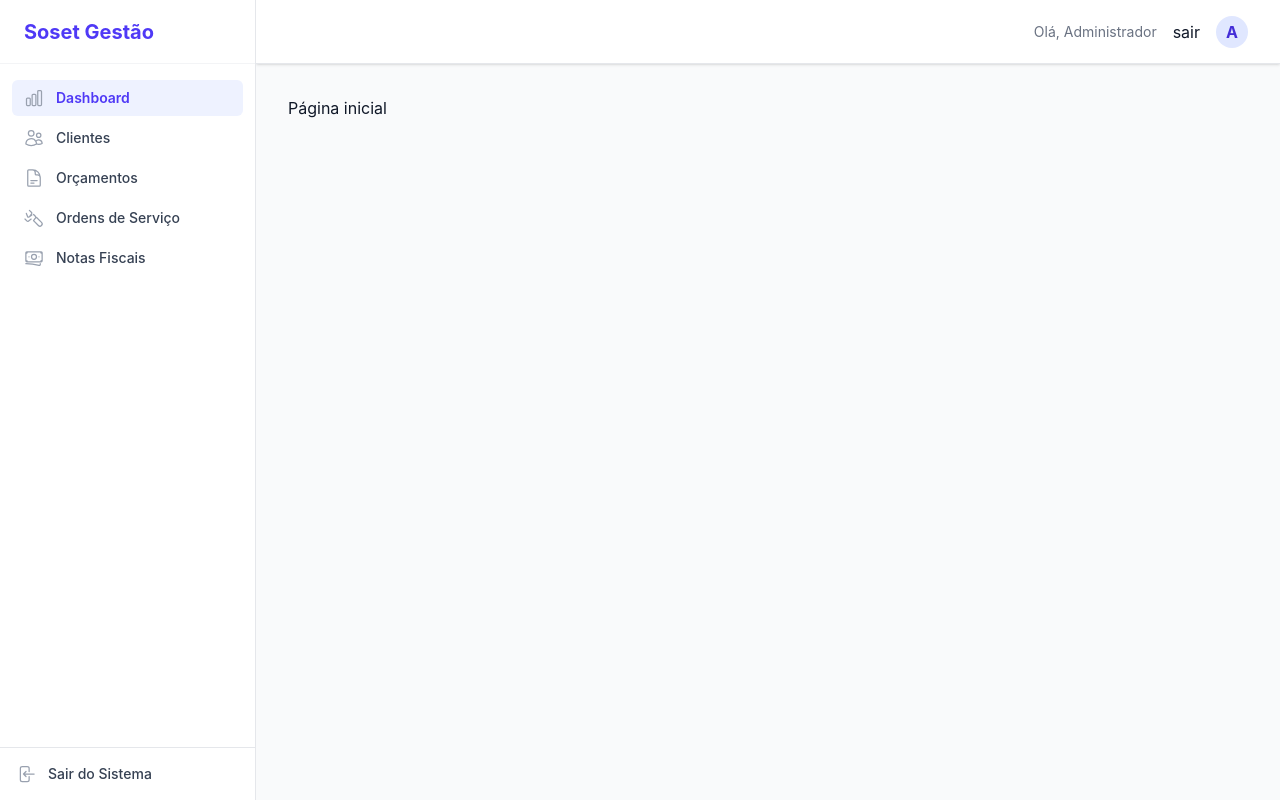
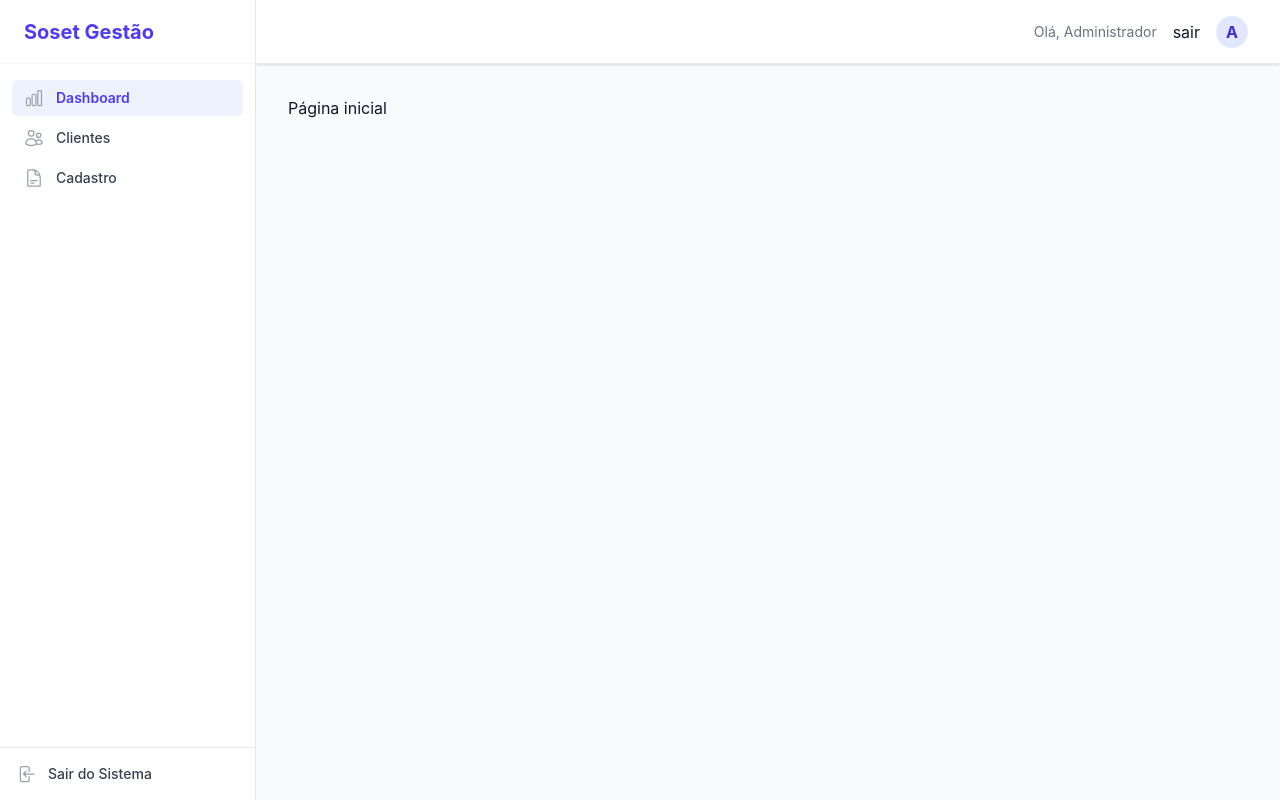
Before and after one commit to grafica-soset/front-admin, a Nuxt app: page / in a window 1280 px wide. Built offline with nearby package versions, Linux system fonts and the light colour scheme; no server answers.

Commit message:
Alterar o menu

```diff
--- a/app/layouts/default.vue
+++ b/app/layouts/default.vue
@@ -21,20 +21,11 @@ const menuItems = [
     icon: '<svg fill="none" viewBox="0 0 24 24" stroke-width="1.5" stroke="currentColor"><path stroke-linecap="round" stroke-linejoin="round" d="M15 19.128a9.38 9.38 0 002.625.372 9.337 9.337 0 004.121-.952 4.125 4.125 0 00-7.533-2.493M15 19.128v-.003c0-1.113-.285-2.16-.786-3.07M15 19.128v.106A12.318 12.318 0 018.624 21c-2.331 0-4.512-.645-6.374-1.766l-.001-.109a6.375 6.375 0 0111.964-3.07M12 6.375a3.375 3.375 0 11-6.75 0 3.375 3.375 0 016.75 0zm8.25 2.25a2.625 2.625 0 11-5.25 0 2.625 2.625 0 015.25 0z" /></svg>'
   },
   {
-    name: 'Orçamentos',
-    path: '/orcamentos',
+    name: 'Cadastro',
+    path: '/cadastro',
     icon: '<svg fill="none" viewBox="0 0 24 24" stroke-width="1.5" stroke="currentColor"><path stroke-linecap="round" stroke-linejoin="round" d="M19.5 14.25v-2.625a3.375 3.375 0 00-3.375-3.375h-1.5A1.125 1.125 0 0113.5 7.125v-1.5a3.375 3.375 0 00-3.375-3.375H8.25m0 12.75h7.5m-7.5 3H12M10.5 2.25H5.625c-.621 0-1.125.504-1.125 1.125v17.25c0 .621.504 1.125 1.125 1.125h12.75c.621 0 1.125-.504 1.125-1.125V11.25a9 9 0 00-9-9z" /></svg>'
   },
-  {
-    name: 'Ordens de Serviço',
-    path: '/ordens-de-servico',
-    icon: '<svg fill="none" viewBox="0 0 24 24" stroke-width="1.5" stroke="currentColor"><path stroke-linecap="round" stroke-linejoin="round" d="M11.42 15.17L17.25 21A2.652 2.652 0 0021 17.25l-5.877-5.877M11.42 15.17l2.492-3.396c.339-.464.321-1.09-.043-1.535L11.5 7.828m-2.921 5.467l-3.395 2.492c-.464.339-1.09.322-1.535-.043L1.172 13.27m5.467-2.921l2.492-3.396c.339-.464.321-1.09-.043-1.535L6.5 2.828m2.921 5.467l-3.395 2.492c-.464.339-1.09.322-1.535-.043L2.828 6.5" /></svg>'
-  },
-  {
-    name: 'Notas Fiscais',
-    path: '/notas-fiscais',
-    icon: '<svg fill="none" viewBox="0 0 24 24" stroke-width="1.5" stroke="currentColor"><path stroke-linecap="round" stroke-linejoin="round" d="M2.25 18.75a60.07 60.07 0 0115.797 2.101c.727.198 1.453-.342 1.453-1.096V18.75M3.75 4.5v.75A.75.75 0 013 6h-.75m0 0v-.375c0-.621.504-1.125 1.125-1.125H20.25M2.25 6v9m18-10.5v.75c0 .414.336.75.75.75h.75m-1.5-1.5h.375c.621 0 1.125.504 1.125 1.125v9.75c0 .621-.504 1.125-1.125 1.125h-.375m1.5-1.5H21a.75.75 0 00-.75.75v.75m0 0H3.75m0 0h-.375a1.125 1.125 0 01-1.125-1.125V15m1.5 1.5v-.75A.75.75 0 003 15h-.75M15 10.5a3 3 0 11-6 0 3 3 0 016 0zm3 0h.008v.008H18V10.5zm-12 0h.008v.008H6V10.5z" /></svg>'
-  }
+
 ]
 
 const logoff = async () => {
```
